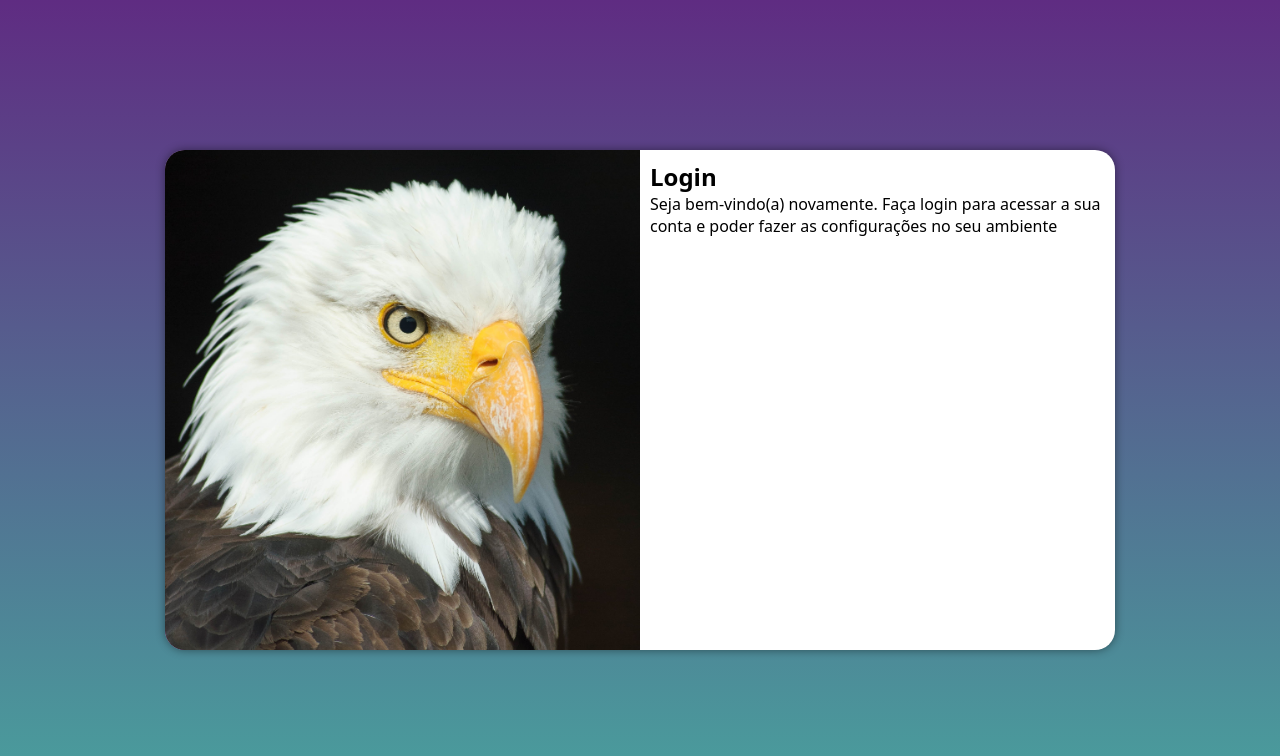
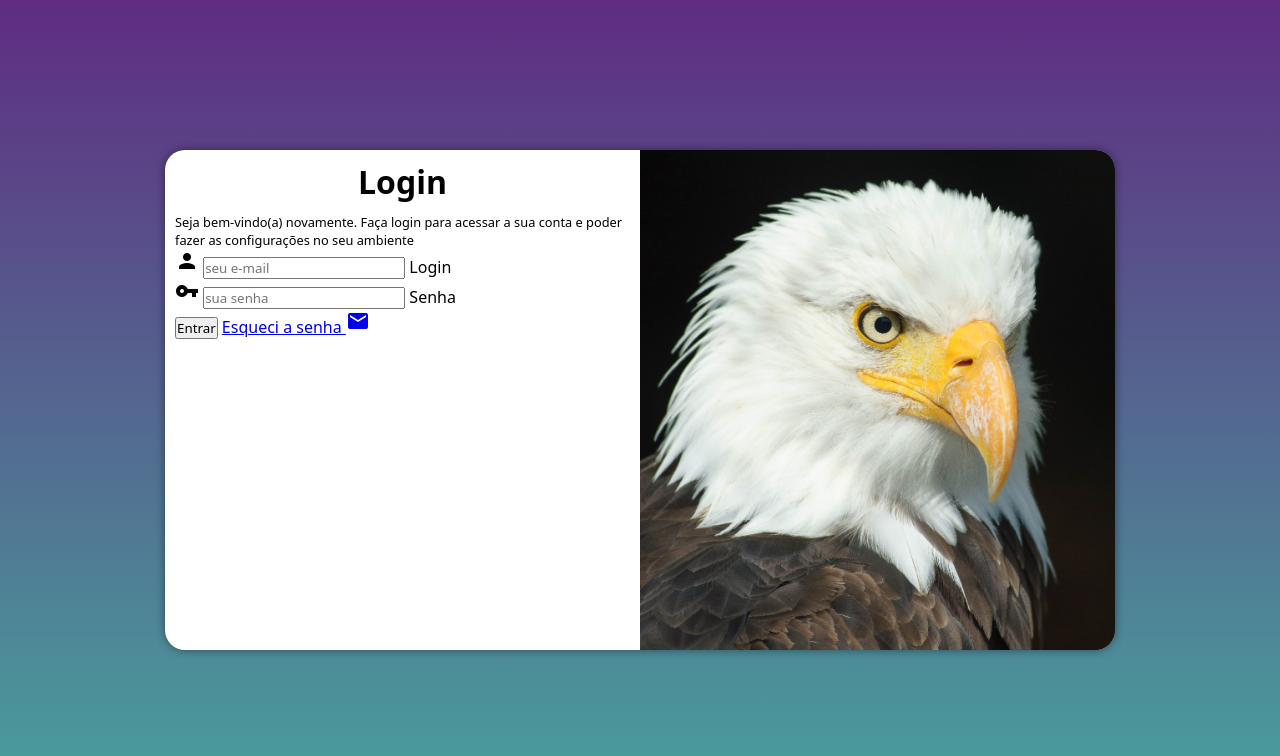
Before and after one commit to djanesoares/projeto-login, a plain HTML site: page index.html in a window 1280 px wide. Drawn offline with Linux system fonts and the light colour scheme.

Commit message:
formulario

```diff
--- a/estilos/media-query.css
+++ b/estilos/media-query.css
@@ -32,14 +32,22 @@
         width: 950px;
     }
     section#login > div#imagem{
-        float: left;
+        float: right;
         width: 50%;
         height: 100%;
 
     }
 
     section#login > div#formulario{
-        float: right;
+        float: left;
         width:50%;
     }
+
+    div#formulario > h1{
+        font-size: 2em;
+    }
+
+    div#formulario > p{
+        font-size: 0.8em;
+     }
 }
--- a/estilos/style.css
+++ b/estilos/style.css
@@ -51,3 +51,12 @@
     display: block;
     padding: 10px;
  }
+
+ div#formulario > h1{
+    text-align: center;
+    margin-bottom: 10px;
+ }
+
+ div#formulario > p{
+    font-size: 0.8em;
+ }
--- a/index.html
+++ b/index.html
@@ -6,6 +6,7 @@
     <title>Login</title>
     <link rel="stylesheet" href="estilos/style.css">
     <link rel="stylesheet" href="estilos/media-query.css">
+    <link href="https://fonts.googleapis.com/icon?family=Material+Icons"rel="stylesheet">
 </head>
 <body>
     <main>
@@ -18,8 +19,26 @@
                 <h1>Login</h1>
                 <p>Seja bem-vindo(a) novamente. Faça login para acessar a sua conta e poder fazer as configurações no seu ambiente</p>
 
-               <form action="login.php" method="post">
+               <form action="login.php" method="post" autocomplete="on">
 
+                    <div class="campo">
+                        <span class="material-icons">person</span>
+                        <input type="email" name="login" id="ilogin" placeholder="seu e-mail"  autocomplete="email" required maxlength="30">
+                        <label for="ilogin">Login</label>
+                    </div>
+
+                    <div class="campo">
+                        <span class="material-icons">vpn_key</span>
+                        <input type="password" name="senha" id="isenha" placeholder="sua senha" autocomplete="new-password" required minlength="8" maxlength="15">
+                        <label for="isenha">Senha</label>
+
+                    </div>
+
+                    <input type="submit" value="Entrar">
+                    <a href="esqueci.html">
+                        Esqueci a senha
+                        <i class="material-icons">mail</i>
+                    </a>
 
                </form>
             </div>
```
